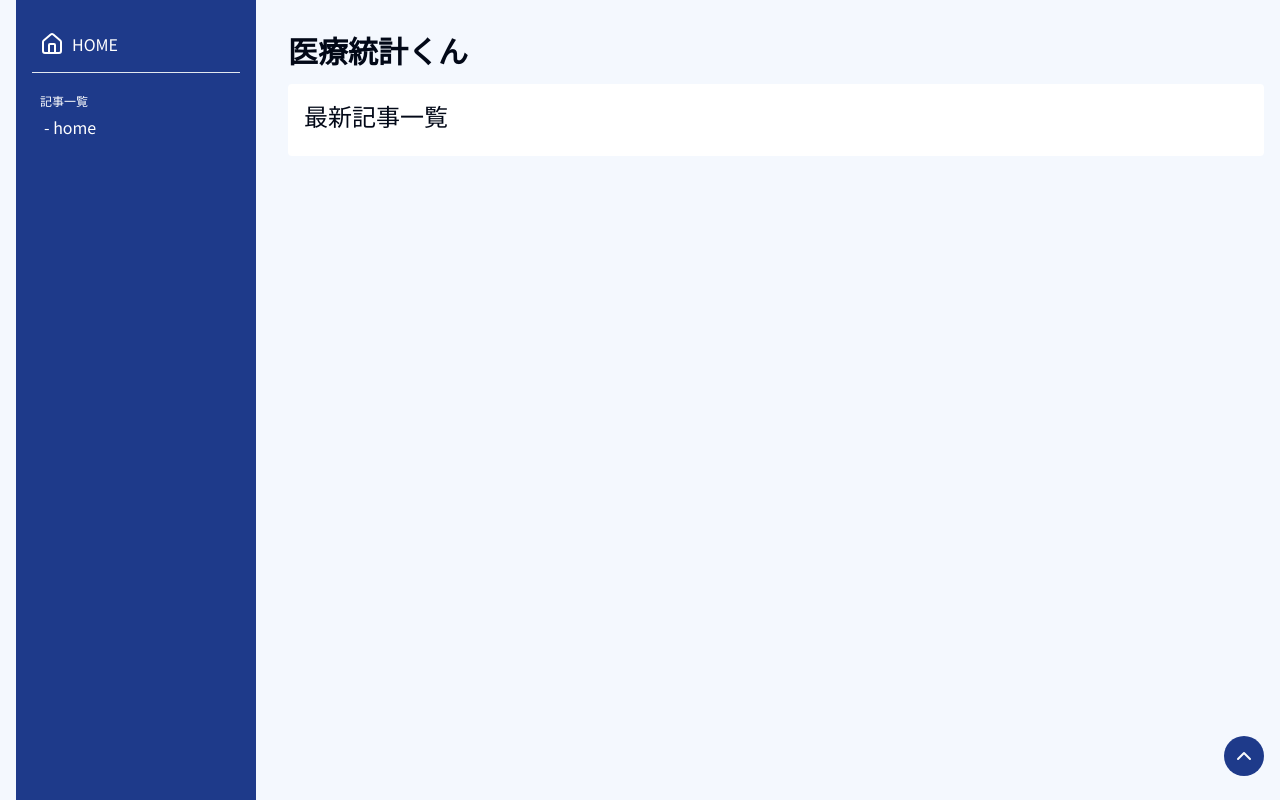
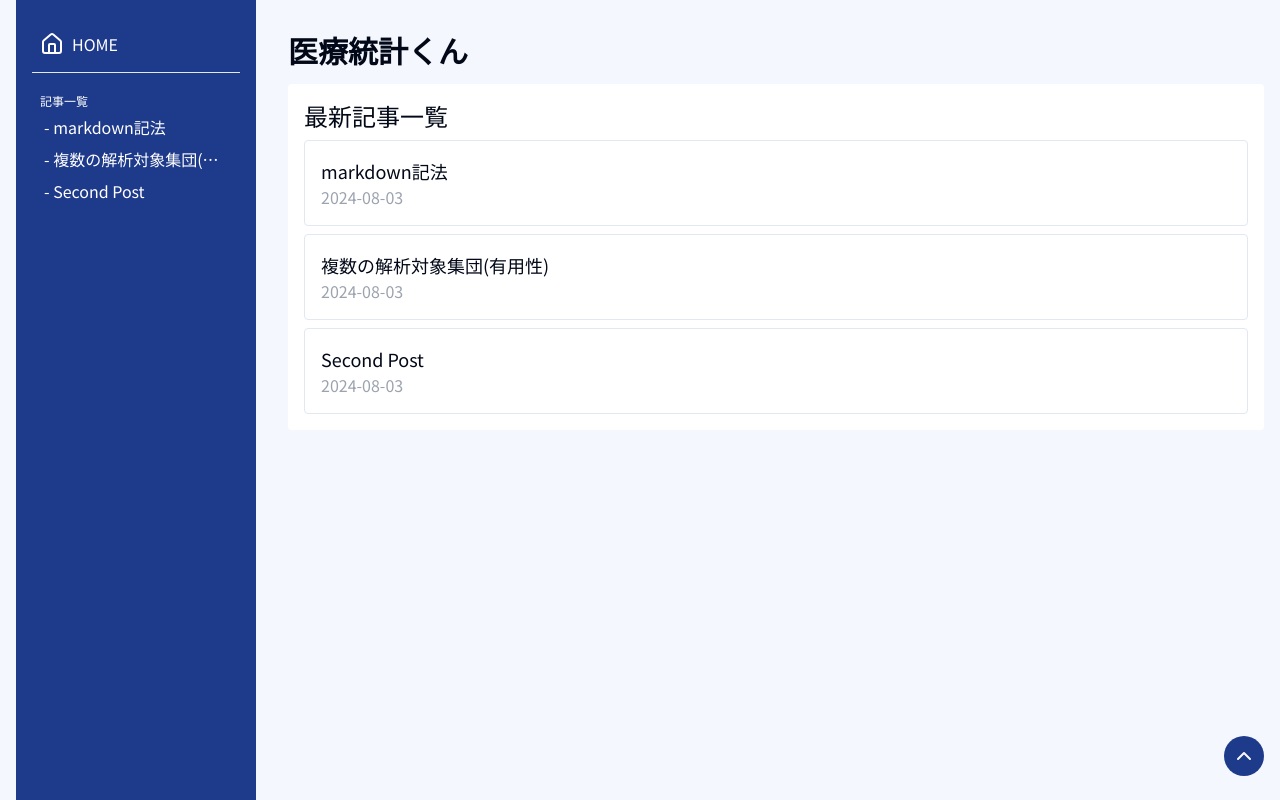
Before and after one commit to rikiTada/medical_statistics_app, a Next.js app: page / in a window 1280 px wide. Built offline with nearby package versions, Linux system fonts and the light colour scheme.

Commit message:
復元作業

```diff
--- a/src/components/page/homePage.tsx
+++ b/src/components/page/homePage.tsx
@@ -1,21 +1,22 @@
+import { dbGetArticle } from "@/lib/mdx";
 import Link from "next/link";
 
 export default async function HomePage() {
-  // const data = await dbGetArticle();
+  const data = await dbGetArticle();
 
   return (
     <section className="p-4 rounded bg-background">
       <h2 className="text-2xl font-blod mb-2">最新記事一覧</h2>
 
       <div className="grid gap-2">
-        {/* {data.map((article) => (
+        {data.map((article) => (
           <Link href={"/articles/" + article.slug} passHref key={article.slug}>
             <div className="border p-4 rounded">
               <h3 className="m-0 text-lg font-blod">{article.meta.title}</h3>
               <p className=" text-gray-400">{article.meta.date}</p>
             </div>
           </Link>
-        ))} */}
+        ))}
       </div>
     </section>
   );
--- a/src/components/sidebar.tsx
+++ b/src/components/sidebar.tsx
@@ -1,33 +1,23 @@
+import style from "@/components/components.module.scss";
+import { dbGetArticle } from "@/lib/mdx";
 import { cn } from "@/lib/utils";
+import { Home } from "lucide-react";
 import Link from "next/link";
-import { Home } from "lucide-react";
-import style from "@/components/components.module.scss";
-import { link } from "fs";
-// import { listFiles } from "@/lib/strage";
 
 type SidebarProps = Readonly<{
   className?: string;
 }>;
 
 export default async function Sidebar({ className }: SidebarProps) {
-  // const data = await listFiles();
-
-  // console.log("Sidebar:", data);
+  const data = await dbGetArticle();
 
   const menuList = [
     {
       group: "記事一覧",
-      // items: data?.map((article) => ({
-      //   link: `/articles/${article.Key}`,
-      //   // text: article.meta.title,
-      //   text: article.Key,
-      // })),
-      items: [
-        {
-          link: "/",
-          text: "home",
-        },
-      ],
+      items: data?.map((article) => ({
+        link: `/articles/${article.slug}`,
+        text: article.meta.title,
+      })),
     },
   ];
 
--- a/src/components/ui/bookmark.tsx
+++ b/src/components/ui/bookmark.tsx
@@ -1,5 +1,5 @@
+import style from "@/components/ui/ui.module.scss";
 import { unfurl } from "unfurl.js";
-import style from "@/components/ui/ui.module.scss";
 // import Image from "next/image";
 import { cn } from "@/lib/utils";
 
--- a/src/lib/mdx.ts
+++ b/src/lib/mdx.ts
@@ -1,8 +1,8 @@
+import { ROOT_DIRECTORY } from "@/lib/const";
 import fs from "fs";
+import matter from "gray-matter";
 import path from "path";
-import matter from "gray-matter";
-import { ROOT_DIRECTORY } from "@/lib/const";
-import { metadata } from "@/app/layout";
+// import { metadata } from "@/app/layout";
 
 // const rootDirectory = path.join(process.cwd(), "src", "content");
 
@@ -23,20 +23,20 @@ export const dbGetArticle = async () => {
   });
 };
 
-// export const dbGetArticleBySlug = async (slug: string) => {
-//   const markdownFile = fs.readFileSync(
-//     path.join("src/content", slug + ".mdx"),
-//     "utf-8"
-//   );
+export const dbGetArticleBySlug = async (slug: string) => {
+  const markdownFile = fs.readFileSync(
+    path.join("src/content", slug + ".mdx"),
+    "utf-8"
+  );
 
-//   const { data: meta, content } = matter(markdownFile);
+  const { data: meta, content } = matter(markdownFile);
 
-//   return {
-//     meta,
-//     slug,
-//     content,
-//   };
-// };
+  return {
+    meta,
+    slug,
+    content,
+  };
+};
 
 // export const dbGetArticle = async () => {
 //   const meta = { title: "", slug: "", date: "" };
@@ -45,8 +45,8 @@ export const dbGetArticle = async () => {
 //   return [{ meta, slug, data }];
 // };
 
-export const dbGetArticleBySlug = async (slug: string) => {
-  const meta = { title: "", slug: "" };
-  const data = "";
-  return { meta, data };
-};
+// export const dbGetArticleBySlug = async (slug: string) => {
+//   const meta = { title: "", slug: "" };
+//   const data = "";
+//   return { meta, data };
+// };
--- a/src/lib/types.ts
+++ b/src/lib/types.ts
@@ -17,5 +17,5 @@ export type CustomMDXProps = {
     date: string;
   };
   slug: string;
-  // content: any;
+  content: string;
 };
```
